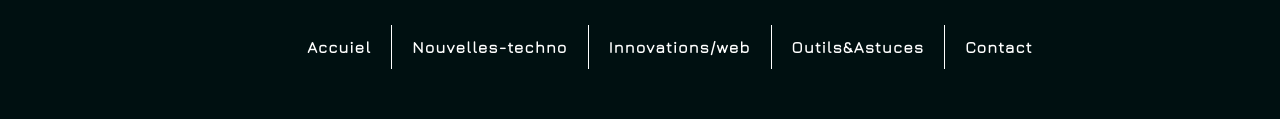
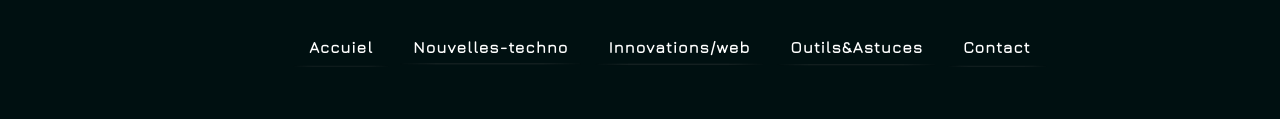
Before and after one commit to bettoumi/blog, a plain HTML site: page index.html in a window 1280 px wide. Shown: the part 193-312 px from the top of the page. Drawn offline with nearby package versions, Linux system fonts and the light colour scheme; a web font is replaced by a local one.

Commit message:
add style for start

```diff
--- a/css/main.css
+++ b/css/main.css
@@ -494,8 +494,10 @@ textarea {
 
  .menulaptop #menulap li
  {
-     border-right: 1px solid white;
-     padding: 10px 20px;
+    background: url('../img/trait-gris-degrade.png') no-repeat;
+    background-size:contain;
+    background-position: bottom;
+    padding: 10px 20px;
  }
  .menulaptop #menulap #dernierlist
  {
```
